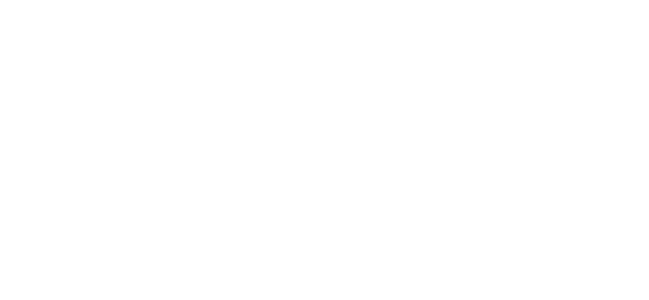
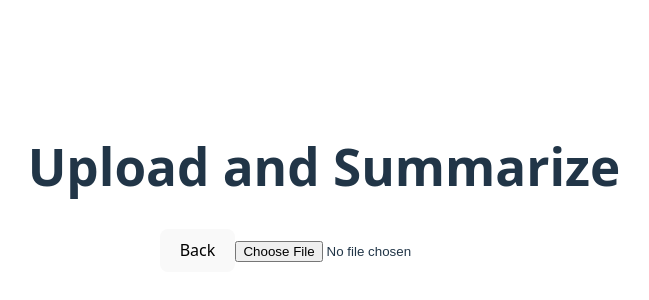
Before and after one commit to BGill8/beaverhacks, a React (Vite) app in the folder my-react-app/: page /upload in a window 1280 px wide. Before the commit this address had no page. Shown: the part 202-502 px from the top of the page, without its empty margins (316-965 px from the left). Built offline with nearby package versions, Linux system fonts and the light colour scheme.

Commit message:
made upload page work

```diff
--- a/my-react-app/src/App.jsx
+++ b/my-react-app/src/App.jsx
@@ -3,6 +3,7 @@
 import beavernoteslogo from './assets/beavernotes.svg';
 import './App.css';
 import RecordingPage from './pages/RecordingPage';
+import UploadPage from './pages/UploadPage';
 
 function HomePage({ setCount, count }) {
   return (
@@ -40,7 +41,7 @@
       <Routes>
         <Route path="/" element={<HomePage count={count} setCount={setCount} />} />
         <Route path="/recording" element={<RecordingPage />} />
-        {/* <Route path="/upload" element={<UploadPage />} /> */}
+        <Route path="/upload" element={<UploadPage />} />
       </Routes>
     </BrowserRouter>
   );
```
Also changed, not shown: my-react-app/src/pages/NotesTemplate.jsx (added), my-react-app/src/pages/UploadPage.css (added).
